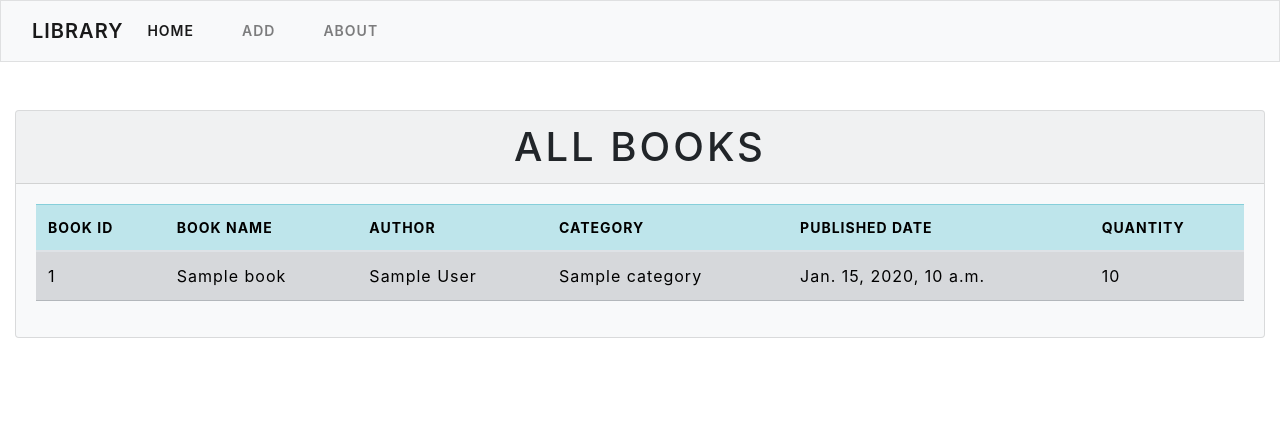
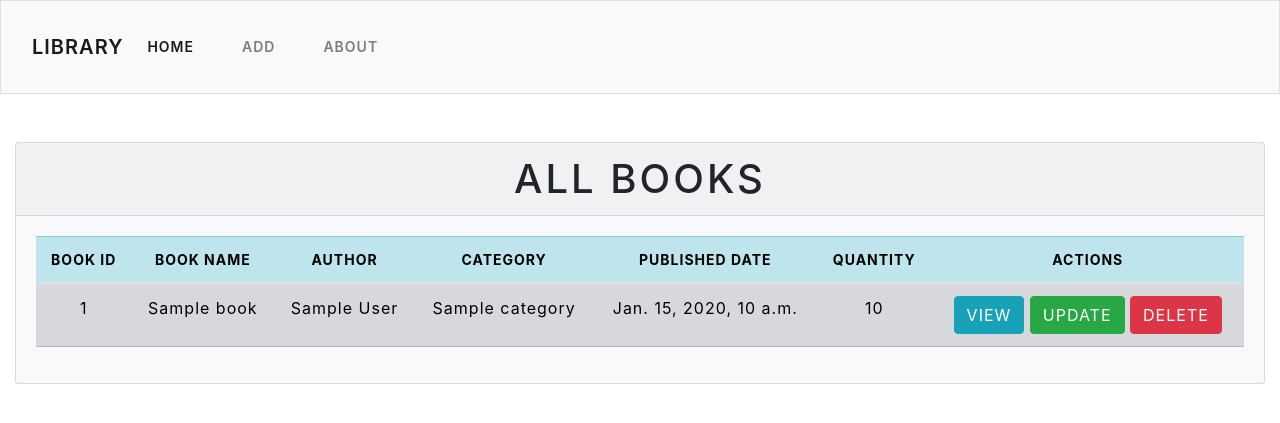
Before and after one commit to Ravishka2000/Library-Management-System, a Django app: template templates/dashboard/index.html in a window 1280 px wide. Shown: the top 423 px of the page. Run offline with Django 3.2, Linux system fonts and the light colour scheme; the template is opened without the code that fills it: most values are stand-ins (such as "Sample title", 1, 10 or a date in 2020); some libraries are stand-ins or nearby versions.

Commit message:
customize index

```diff
--- a/dashboard/urls.py
+++ b/dashboard/urls.py
@@ -4,4 +4,5 @@ from . import views
 
 urlpatterns = [
     path('', views.index, name='dashboard-index'),
+    path('add/', views.addbook, name='book-add'),
 ]
--- a/templates/dashboard/index.html
+++ b/templates/dashboard/index.html
@@ -9,7 +9,7 @@
         <div class="card bg-light mb-3">
           <div class="card-header text-lg-center h1">All Books</div>
           <div class="card-body">
-              <table class="table table-hover">
+              <table class="table table-hover text-center">
                   <thead>
                     <tr class="table-info">
                         <th>Book ID</th>
@@ -18,6 +18,7 @@
                         <th>Category</th>
                         <th>Published Date</th>
                         <th>Quantity</th>
+                        <th>Actions</th>
                     </tr>
                   </thead>
                   <tbody>
@@ -29,6 +30,11 @@
                             <td>{{ book.category }}</td>
                             <td>{{ book.publishedDate }}</td>
                             <td>{{ book.quantity }}</td>
+                            <td>
+                                <a href="" class="btn btn-info">View</a>
+                                <a href="" class="btn btn-success">Update</a>
+                                <a href="" class="btn btn-danger">Delete</a>
+                            </td>
                         </tr>
                     {% endfor %}
                   </tbody>
--- a/templates/partials/nav.html
+++ b/templates/partials/nav.html
@@ -1,4 +1,4 @@
-<nav class="navbar navbar-expand-lg navbar-light bg-light">
+<nav class="navbar navbar-expand-lg navbar-light bg-light pb-4 pt-4">
   <div class="container-fluid">
     <a class="navbar-brand" href="#">Library</a>
     <button class="navbar-toggler" type="button" data-bs-toggle="collapse" data-bs-target="#navbarColor03" aria-controls="navbarColor03" aria-expanded="false" aria-label="Toggle navigation">
@@ -12,7 +12,7 @@
           </a>
         </li>
         <li class="nav-item">
-          <a class="nav-link" href="#">Add</a>
+          <a class="nav-link" href="{% url 'book-add' %}">Add</a>
         </li>
         <li class="nav-item">
           <a class="nav-link" href="#">About</a>
```
